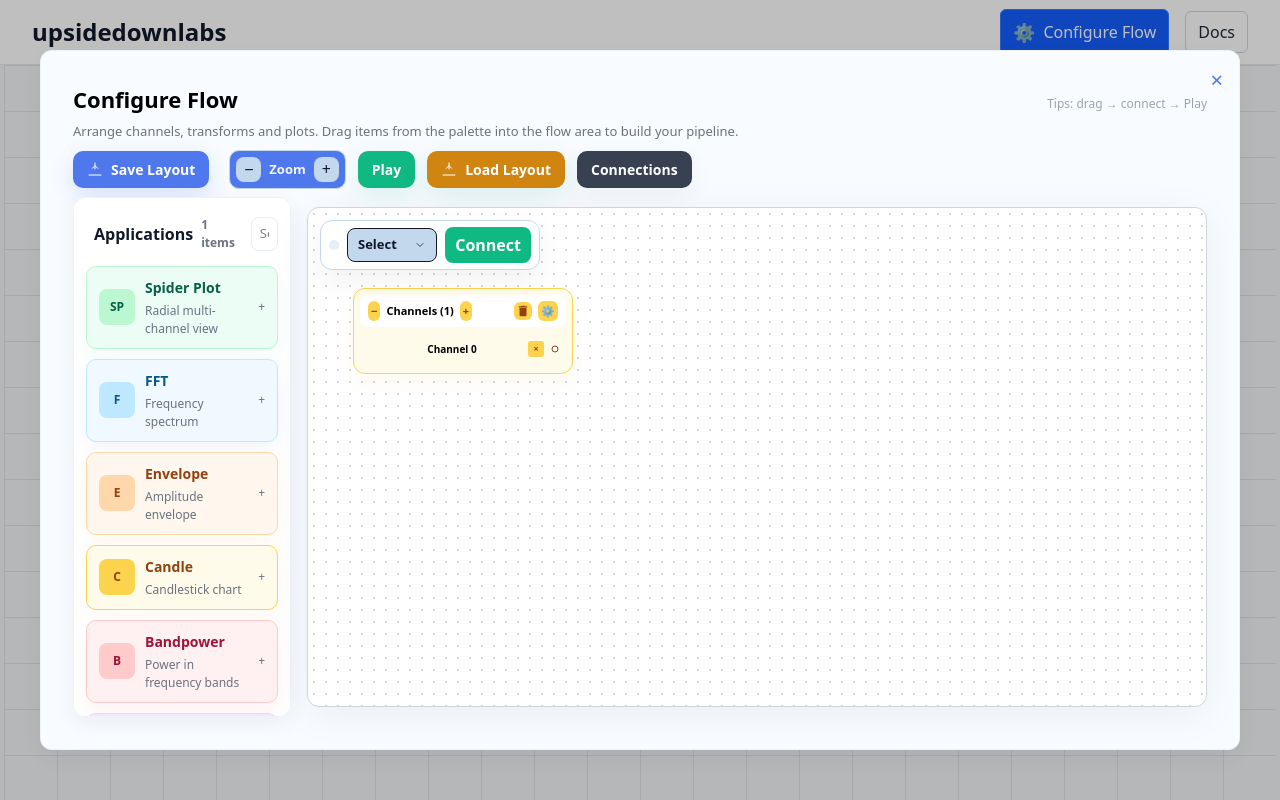
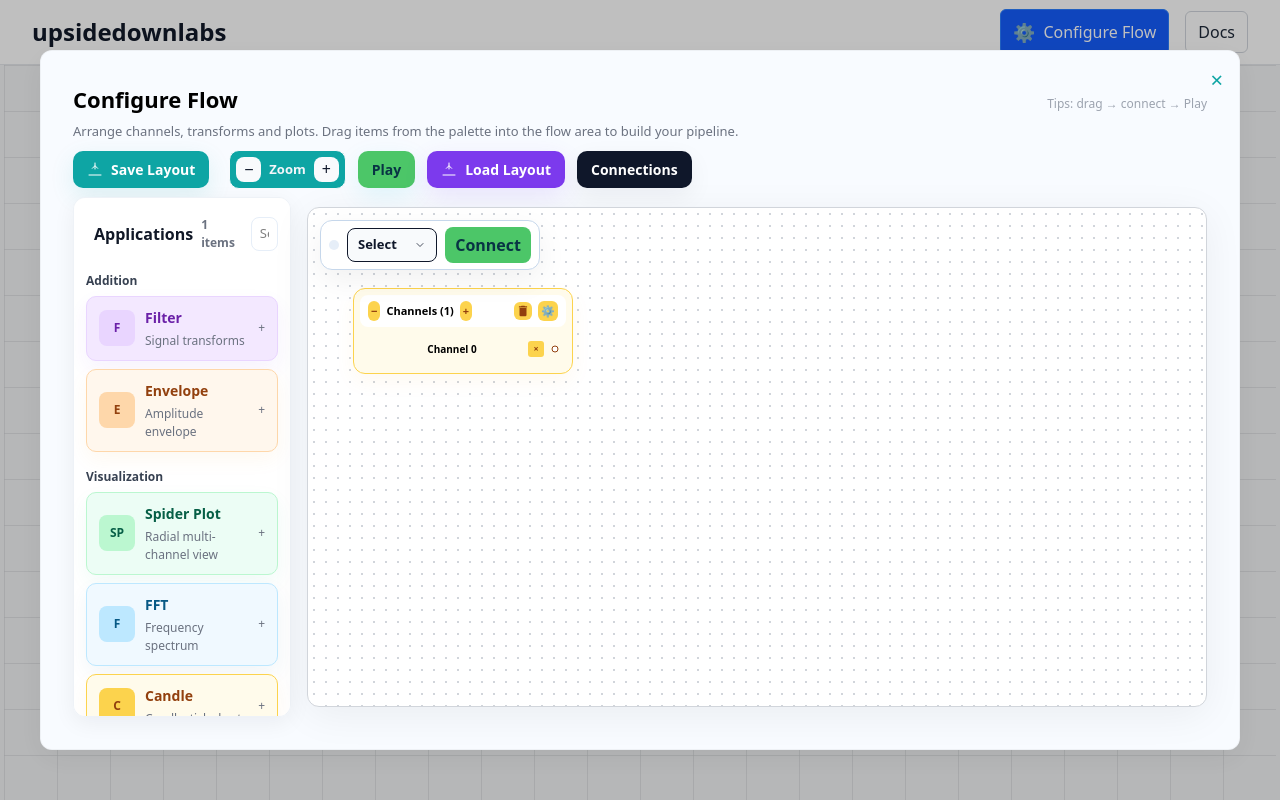
Before and after one commit to Ritika8081/Restructuring_Project, a Next.js app: page / in a window 1280 px wide. Built offline with nearby package versions, Linux system fonts and the light colour scheme.

Commit message:
updated connection logic and modal

```diff
--- a/src/app/globals.css
+++ b/src/app/globals.css
@@ -24,3 +24,44 @@
     min-height: 100vh;
     width: 100%;
 }
+
+/* Custom scrollbars (global) --------------------------------------------------
+   Provide a thin, modern scrollbar across the app. We style both WebKit-based
+   browsers (Chrome, Edge, Safari) and Firefox. Colors use CSS variables so the
+   palette can be easily adjusted later to match theme tokens.
+*/
+:root {
+    --scrollbar-bg: #f1f5f9; /* track */
+    --scrollbar-thumb: #c4d8ed; /* thumb (matches ghost theme) */
+    --scrollbar-thumb-hover: #9fbfe8;
+    --scrollbar-width: 10px;
+}
+
+/* Firefox */
+* {
+    scrollbar-width: thin;
+    scrollbar-color: var(--scrollbar-thumb) var(--scrollbar-bg);
+}
+
+/* WebKit (Chrome, Edge, Safari) */
+*::-webkit-scrollbar {
+    width: var(--scrollbar-width);
+    height: var(--scrollbar-width);
+}
+*::-webkit-scrollbar-track {
+    background: var(--scrollbar-bg);
+    border-radius: 8px;
+}
+*::-webkit-scrollbar-thumb {
+    background: var(--scrollbar-thumb);
+    border-radius: 8px;
+    border: 2px solid var(--scrollbar-bg); /* creates a little padded look */
+}
+*::-webkit-scrollbar-thumb:hover {
+    background: var(--scrollbar-thumb-hover);
+}
+
+/* Optional: make scrollbars less obtrusive on small devices */
+@media (max-width: 640px) {
+    :root { --scrollbar-width: 8px; }
+}
--- a/src/app/widgets/page.tsx
+++ b/src/app/widgets/page.tsx
@@ -108,13 +108,20 @@
     };
 
     // Premium action palette for flowchart control buttons
+    // Refreshed 'smart' action palette — flat modern tones, neutral ghost, and subtle shadows
     const ACTION_COLORS: Record<string, { bg: string, text: string, shadow: string }> = {
-        primary: { bg: '#4e78ebff', text: '#ffffff', shadow: '0 8px 24px rgba(15,75,240,0.14)' },
-        success: { bg: '#cf850fff', text: '#ffffff', shadow: '0 8px 24px rgba(5,150,105,0.12)' },
-        green: { bg: '#10B981', text: '#ffffff', shadow: '0 8px 24px rgba(16,185,129,0.12)' },
-        accent: { bg: '#dcaa06ff', text: '#ffffff', shadow: '0 8px 24px rgba(217,119,6,0.12)' },
-        neutral: { bg: '#374151', text: '#ffffff', shadow: '0 8px 24px rgba(55,65,81,0.06)' },
-        ghost: { bg: '#c4d8edff', text: '#0f172a', shadow: 'none' },
+        // primary: calm teal for main actions
+        primary: { bg: '#0ea5a4', text: '#ffffff', shadow: '0 8px 24px rgba(14,165,164,0.12)' },
+        // success: pleasant indigo used for confirmatory actions
+        success: { bg: '#7c3aed', text: '#ffffff', shadow: '0 8px 24px rgba(124,58,237,0.12)' },
+        // green: prominent teal-cyan for play/run actions
+        green: { bg: '#4cc668ff', text: '#083344', shadow: '0 8px 24px rgba(6,182,212,0.10)' },
+        // accent: warm amber for highlights/secondary actions
+        accent: { bg: '#f59e0b', text: '#08131a', shadow: '0 8px 24px rgba(245,158,11,0.10)' },
+        // neutral: dark slate for destructive/neutral controls
+        neutral: { bg: '#0f172a', text: '#ffffff', shadow: '0 8px 24px rgba(15,23,42,0.06)' },
+        // ghost: very light subtle background used for quiet buttons
+        ghost: { bg: '#f8fafc', text: '#0f172a', shadow: 'none' },
     };
 
     // Manual connection drawing state
@@ -1333,8 +1340,24 @@
      * Add a new instance (sub-widget) to a basic flow option.
      * Each instance gets a stable unique id so connections can target it.
      */
+    // Maximum number of plot instances allowed across all basic flow options
+    const MAX_PLOT_INSTANCES = 16;
+
     const addBasicInstance = useCallback((optId: string) => {
-        setFlowOptions(prev => prev.map(o => {
+        setFlowOptions(prev => {
+            // Count existing basic instances across all basic options
+            const basicOpts = prev.filter(p => p.type === 'basic');
+            let totalInstances = 0;
+            for (const o of basicOpts) {
+                const insts = (o as any).instances || Array.from({ length: (o.count || 1) }, (_, i) => ({ id: `${o.id}-${i}` }));
+                totalInstances += insts.length;
+            }
+            if (totalInstances >= MAX_PLOT_INSTANCES) {
+                try { showToast(`Maximum of ${MAX_PLOT_INSTANCES} plots reached`, 'info'); } catch (e) { }
+                return prev;
+            }
+
+            return prev.map(o => {
                 if (o.id !== optId) return o;
                 const existing = (o as any).instances || [];
                 // nextIndex is zero-based
@@ -1342,8 +1365,9 @@
                 const newId = `${o.id}-${Date.now().toString(36).substr(2, 6)}-${nextIndex}`;
                 const newLabel = `${o.label} ${nextIndex}`;
                 return { ...o, instances: [...existing, { id: newId, label: newLabel }] };
-        }));
-    }, []);
+            });
+        });
+    }, [showToast]);
 
     const removeBasicInstance = useCallback((optId: string, instanceId: string) => {
         // Remove instance from flowOptions and any connections/modal positions that reference it
@@ -1360,6 +1384,12 @@
     const increasePlots = useCallback(() => {
         // Add an instance to the first existing basic option, or create a new basic flow option if none
         const basicOpts = flowOptions.filter(o => o.type === 'basic');
+        // Count existing basic instances to enforce MAX_PLOT_INSTANCES
+        const existingCount = basicOpts.reduce((acc, o) => acc + (((o as any).instances || []).length || (o.count || 1)), 0);
+        if (existingCount >= MAX_PLOT_INSTANCES) {
+            try { showToast(`Maximum of ${MAX_PLOT_INSTANCES} plots reached`, 'info'); } catch (e) { }
+            return;
+        }
         if (basicOpts.length > 0) {
             // Prefer the currently selected basic option if present, otherwise fall back to the first
             const selectedBasic = basicOpts.find(o => (o as any).selected) || basicOpts[0];
@@ -1378,7 +1408,7 @@
             const adjTop = Math.round(100 / s);
             return ({ ...prev, [id]: pixelToNormalized(adjLeft, adjTop) });
         });
-    }, [flowOptions, addBasicInstance, flowScale]);
+    }, [flowOptions, addBasicInstance, flowScale, showToast]);
 
     const decreasePlots = useCallback(() => {
         // Remove the last created basic instance across all basic options
@@ -1844,15 +1874,36 @@
                                 </div>
 
                                 <div style={{ display: 'flex', flexDirection: 'column', gap: 10, marginTop: 8 }}>
-                                    {([
+                                    {/* Applications grouped into logical sections */}
+                                    {(() => {
+                                        const sections = [
+                                            {
+                                                title: 'Addition',
+                                                items: [
+                                                    { id: 'filter', label: 'Filter', desc: 'Signal transforms' },
+                                                    { id: 'envelope', label: 'Envelope', desc: 'Amplitude envelope' },
+                                                ]
+                                            },
+                                            {
+                                                title: 'Visualization',
+                                                items: [
                                                     { id: 'spiderplot', label: 'Spider Plot', desc: 'Radial multi-channel view' },
                                                     { id: 'FFTGraph', label: 'FFT', desc: 'Frequency spectrum' },
-                                        { id: 'envelope', label: 'Envelope', desc: 'Amplitude envelope' },
                                                     { id: 'candle', label: 'Candle', desc: 'Candlestick chart' },
                                                     { id: 'bandpower', label: 'Bandpower', desc: 'Power in frequency bands' },
-                                        { id: 'filter', label: 'Filter', desc: 'Signal transforms' },
                                                     { id: 'basic', label: 'Plot', desc: 'Real-time plot' },
-                                    ] as Array<any>).filter(it => !appFilter || String(it.label).toLowerCase().includes(appFilter.toLowerCase())).map(item => {
+                                                ]
+                                            }
+                                        ];
+
+                                        return sections.map(section => {
+                                            const visible = section.items.filter(it => !appFilter || String(it.label).toLowerCase().includes(appFilter.toLowerCase()));
+                                            if (!visible || visible.length === 0) return null;
+                                            return (
+                                                <div key={section.title}>
+                                                    <div style={{ fontSize: 12, fontWeight: 800, color: '#374151', margin: '6px 0' }}>{section.title}</div>
+                                                    <div style={{ display: 'flex', flexDirection: 'column', gap: 8 }}>
+                                                        {visible.map(item => {
                                                             const th = themeForId(String(item.id));
                                                             return (
                                                                 <div
@@ -1874,6 +1925,11 @@
                                                                 </div>
                                                             );
                                                         })}
+                                                    </div>
+                                                </div>
+                                            );
+                                        });
+                                    })()}
                                 </div>
                             </div>
 
--- a/src/connections/SerialConnection.tsx
+++ b/src/connections/SerialConnection.tsx
@@ -390,14 +390,6 @@
 
   return (
     <div className="flex flex-col items-center gap-4">
-      <div className="flex items-center gap-2">
-        <label className="text-sm">Device Mode:</label>
-        <select value={deviceMode} onChange={e => setDeviceMode(e.target.value as any)} className="px-2 py-1 border rounded">
-          <option value="auto">Auto-detect</option>
-          <option value="r4">UNO R4 (6ch)</option>
-          <option value="3ch">Legacy (3ch)</option>
-        </select>
-      </div>
 
       <button
         onClick={connect}
```
Lines whose indentation alone changed are shown as unchanged.
